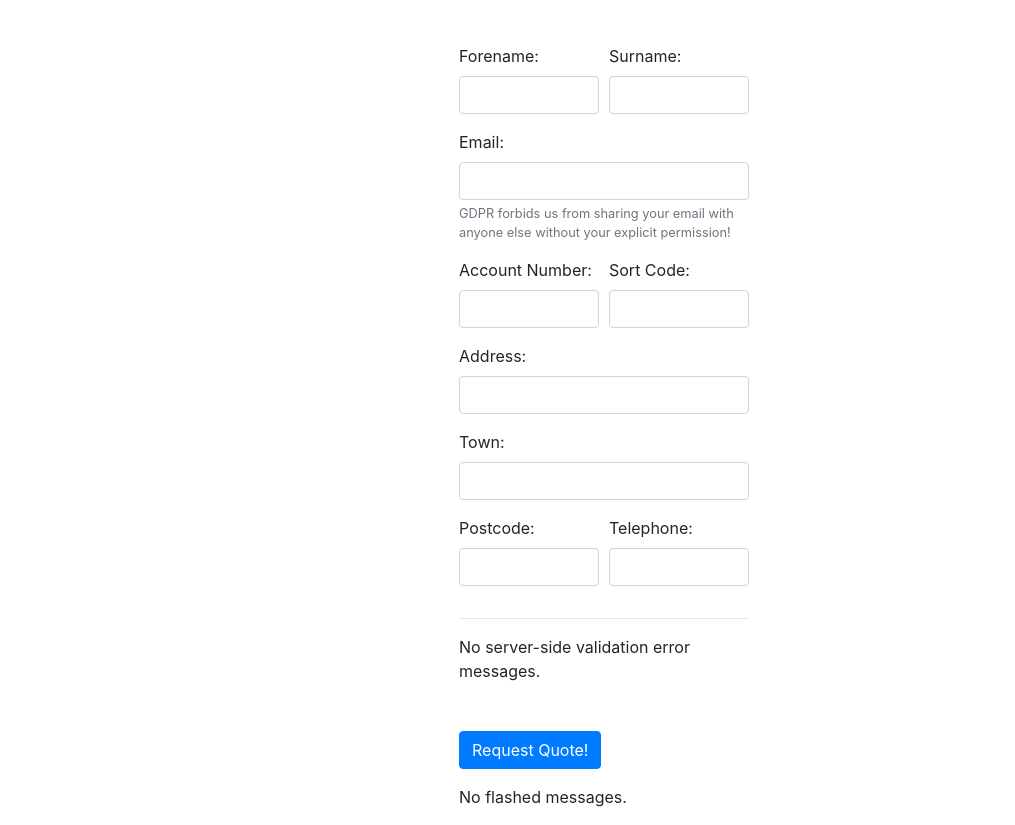
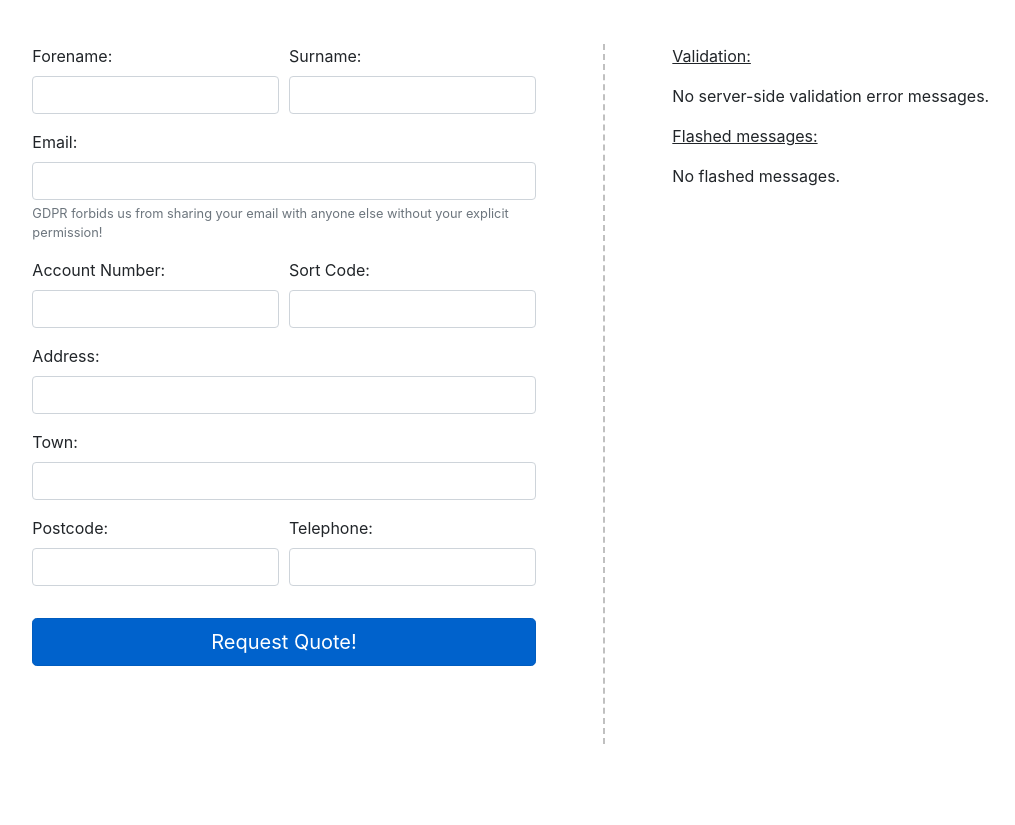
Before and after one commit to david-wm-sanders/uswacs-2-iy2d502-salapp, a Flask app: page /get-a-quote in a window 1280 px wide. Shown: the part 56-881 px from the top of the page, without its empty margins (36-1051 px from the left). After the commit the page ends 800 px from the top, so only its background shows below. Run offline with Flask 2, Linux system fonts and the light colour scheme; some libraries are stand-ins or nearby versions.

Commit message:
Revise quote page layout

```diff
--- a/app/templates/get_quote.html
+++ b/app/templates/get_quote.html
@@ -3,7 +3,7 @@
 {% block content %}
   <div class="container-fluid h-100" style="padding-top: 100px;">
     <div class="row justify-content-md-center h-100">
-      <div class="col-md-3 justify-content-md-center">
+      <div class="col-md-5 justify-content-md-center">
         <!-- DEBUG: include novalidate for the purpose of testing server-side validation -->
         <!-- TODO: PRODUCTION_ALERT: remove novalidate -->
         <form action="" method="POST" novalidate>
@@ -34,25 +34,6 @@
             <div class="form-group col-md-6">{{ form.postcode.label }}: {{ form.postcode(class_='form-control') }}</div>
             <div class="form-group col-md-6">{{ form.telephone.label }}: {{ form.telephone(class_='form-control') }}</div>
           </div>
-          <hr/>
-          <div class="form-row">
-            <div class="form-group col-md-12">
-              <!-- Display server-side form validation error messages -->
-              {% if form.errors %}
-                <ul>
-                {% for field, errors in form.errors.items() %}
-                  {% if field == "recaptcha" %}
-                    <li>reCAPTCHA: {{ ' '.join(errors) }}</li>
-                  {% else %}
-                    <li>{{ form[field].label }}: {{ ' '.join(errors) }}</li>
-                  {% endif %}
-                {% endfor %}
-                </ul>
-              {% else %}
-                <p>No server-side validation error messages.</p>
-              {% endif %}
-            </div>
-          </div>
           <div class="form-row">
             <div class="form-group col-md-12">
               <!-- Display the reCAPTCHA -->
@@ -62,11 +43,37 @@
           <div class="form-row">
             <div class="form-group col-md-12">
               <!-- Display the submit button -->
-              {{ form.submit(class_='btn btn-primary') }}
+              {{ form.submit(class_='btn btn-primary btn-lg btn-block active') }}
             </div>
           </div>
-          <div class="form-row">
-            <div class="form-group col-md-12">
+        </form>
+      </div>
+      <div class="col-md-1 justify-content-md-center">
+        <div style="border-left: 2px dashed silver; height: 100%; position: absolute; left: 50%; margin-left: -1px; top: 0;"></div>
+      </div>
+      <div class="col-md-5 justify-content-md-center">
+        <div class="row">
+          <div class="col-md-12">
+            <p style="text-decoration: underline">Validation:</p>
+            <!-- Display server-side form validation error messages -->
+            {% if form.errors %}
+              <ul style="list-style: inside; padding-left: 0">
+              {% for field, errors in form.errors.items() %}
+                {% if field == "recaptcha" %}
+                  <li class="text-danger">reCAPTCHA: {{ ' '.join(errors) }}</li>
+                {% else %}
+                  <li class="text-danger">{{ form[field].label }}: {{ ' '.join(errors) }}</li>
+                {% endif %}
+              {% endfor %}
+              </ul>
+            {% else %}
+              <p>No server-side validation error messages.</p>
+            {% endif %}
+          </div>
+        </div>
+        <div class="row">
+          <div class="col-md-12">
+            <p style="text-decoration: underline">Flashed messages:</p>
             <!-- Display flashed messages -->
             {% with messages = get_flashed_messages() %}
               {% if messages %}
@@ -79,7 +86,6 @@
             {% endwith %}
           </div>
         </div>
-        </form>
       </div>
     </div>
   </div>
```
Lines whose indentation alone changed are shown as unchanged.
